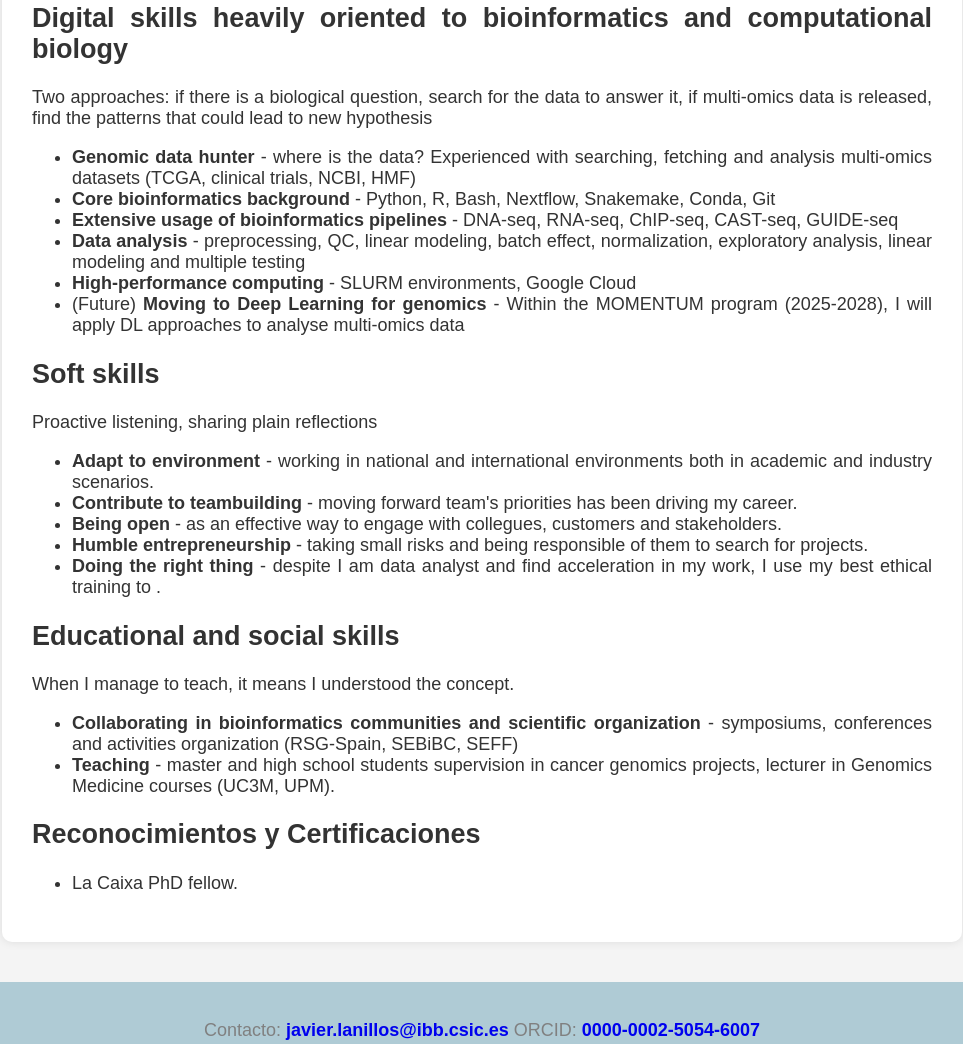
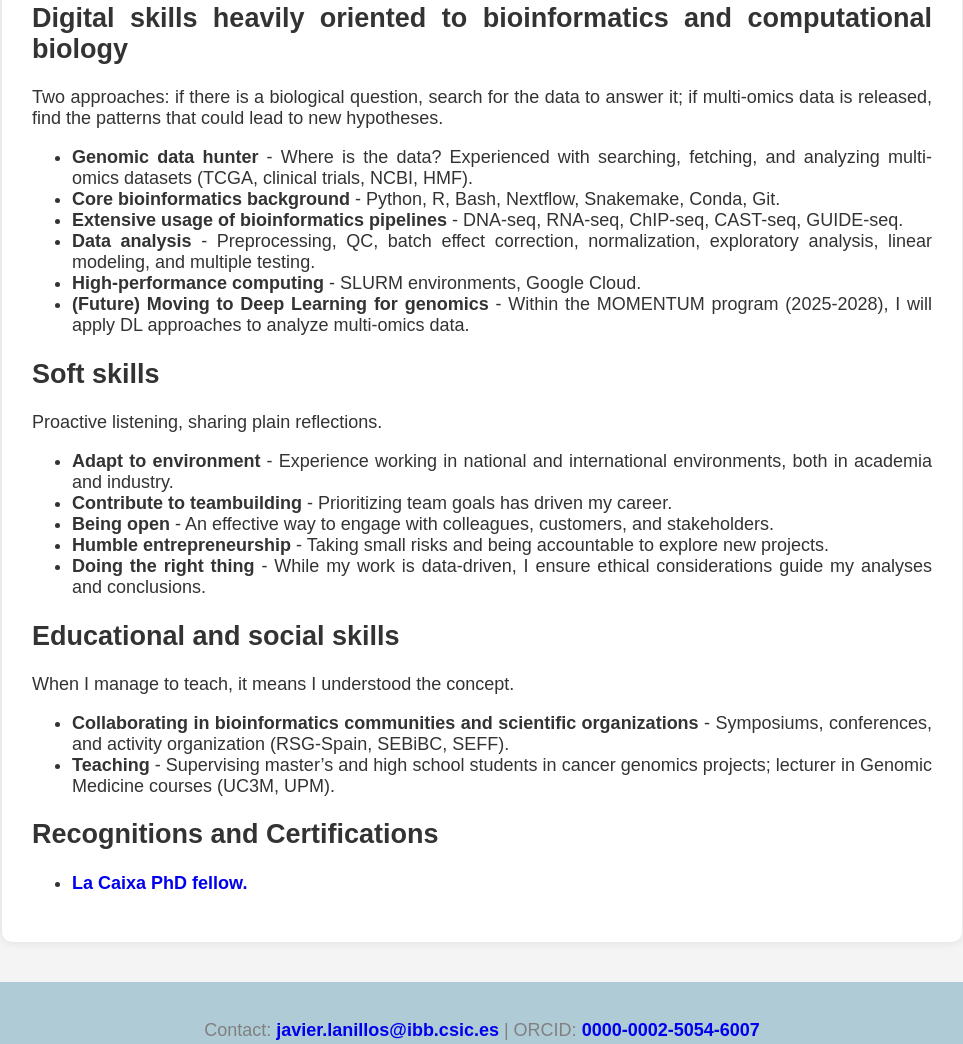
Before and after one commit to jlanillos/jlanillos.github.io, a plain HTML site: page pages/skills.html in a window 1280 px wide. Shown: the part 271-1315 px from the top of the page, without its empty margins (158-1121 px from the left). Drawn offline with Linux system fonts and the light colour scheme; files that its build step writes are made by us from their sources; files whose address does not match are found by name.

Commit message:
reformating and add skills

```diff
--- a/pages/skills.html
+++ b/pages/skills.html
@@ -3,7 +3,7 @@
 <head>
     <meta charset="UTF-8">
     <meta name="viewport" content="width=device-width, initial-scale=1.0">
-    <title style="color: black;">Javier Lanillos-Manchón | Research Digital Portfolio</title>
+    <title>Javier Lanillos-Manchón | Research Digital Portfolio</title>
     <link rel="stylesheet" href="css/style.css">
 </head>
 <body>
@@ -19,30 +19,29 @@
         </nav>
     </header>
 
-
     <main>
         <section>
             <h2>Digital skills heavily oriented to bioinformatics and computational biology</h2>
-            <p>Two approaches: if there is a biological question, search for the data to answer it, if multi-omics data is released, find the patterns that could lead to new hypothesis</p>
+            <p>Two approaches: if there is a biological question, search for the data to answer it; if multi-omics data is released, find the patterns that could lead to new hypotheses.</p>
             <ul>
-                <li><strong>Genomic data hunter</strong> - where is the data? Experienced with searching, fetching and analysis multi-omics datasets (TCGA, clinical trials, NCBI, HMF)</li>
-                <li><strong>Core bioinformatics background</strong> - Python, R, Bash, Nextflow, Snakemake, Conda, Git</li>
-                <li><strong>Extensive usage of bioinformatics pipelines</strong> - DNA-seq, RNA-seq, ChIP-seq, CAST-seq, GUIDE-seq</li>
-                <li><strong>Data analysis</strong> - preprocessing, QC, linear modeling, batch effect, normalization, exploratory analysis, linear modeling and multiple testing </li>
-                <li><strong>High-performance computing</strong> - SLURM environments, Google Cloud</li>
-                <li>(Future) <strong>Moving to Deep Learning for genomics</strong> - Within the MOMENTUM program (2025-2028), I will apply DL approaches to analyse multi-omics data</li>
+                <li><strong>Genomic data hunter</strong> - Where is the data? Experienced with searching, fetching, and analyzing multi-omics datasets (TCGA, clinical trials, NCBI, HMF).</li>
+                <li><strong>Core bioinformatics background</strong> - Python, R, Bash, Nextflow, Snakemake, Conda, Git.</li>
+                <li><strong>Extensive usage of bioinformatics pipelines</strong> - DNA-seq, RNA-seq, ChIP-seq, CAST-seq, GUIDE-seq.</li>
+                <li><strong>Data analysis</strong> - Preprocessing, QC, batch effect correction, normalization, exploratory analysis, linear modeling, and multiple testing.</li>
+                <li><strong>High-performance computing</strong> - SLURM environments, Google Cloud.</li>
+                <li><strong>(Future) Moving to Deep Learning for genomics</strong> - Within the MOMENTUM program (2025-2028), I will apply DL approaches to analyze multi-omics data.</li>
             </ul>
         </section>
 
         <section>
             <h2>Soft skills</h2>
-            <p>Proactive listening, sharing plain reflections</p>
+            <p>Proactive listening, sharing plain reflections.</p>
             <ul>
-                <li><strong>Adapt to environment</strong> - working in national and international environments both in academic and industry scenarios.</li>
-                <li><strong>Contribute to teambuilding</strong> - moving forward team's priorities has been driving my career.</li>
-                <li><strong>Being open</strong> - as an effective way to engage with collegues, customers and stakeholders.</li>
-                <li><strong>Humble entrepreneurship</strong> - taking small risks and being responsible of them to search for projects.</li>
-                <li><strong>Doing the right thing</strong> - despite I am data analyst and find acceleration in my work, I use my best ethical training to .</li>
+                <li><strong>Adapt to environment</strong> - Experience working in national and international environments, both in academia and industry.</li>
+                <li><strong>Contribute to teambuilding</strong> - Prioritizing team goals has driven my career.</li>
+                <li><strong>Being open</strong> - An effective way to engage with colleagues, customers, and stakeholders.</li>
+                <li><strong>Humble entrepreneurship</strong> - Taking small risks and being accountable to explore new projects.</li>
+                <li><strong>Doing the right thing</strong> - While my work is data-driven, I ensure ethical considerations guide my analyses and conclusions.</li>
             </ul>
         </section>
 
@@ -50,22 +49,21 @@
             <h2>Educational and social skills</h2>
             <p>When I manage to teach, it means I understood the concept.</p>
             <ul>
-               <li><strong>Collaborating in bioinformatics communities and scientific organization</strong> - symposiums, conferences and activities organization (RSG-Spain, SEBiBC, SEFF)</li>
-               <li><strong>Teaching</strong> - master and high school students supervision in cancer genomics projects, lecturer in Genomics Medicine courses (UC3M, UPM).</li>
-
+               <li><strong>Collaborating in bioinformatics communities and scientific organizations</strong> - Symposiums, conferences, and activity organization (RSG-Spain, SEBiBC, SEFF).</li>
+               <li><strong>Teaching</strong> - Supervising master’s and high school students in cancer genomics projects; lecturer in Genomic Medicine courses (UC3M, UPM).</li>
             </ul>
         </section>
 
         <section>
-            <h2>Reconocimientos y Certificaciones</h2>
+            <h2>Recognitions and Certifications</h2>
             <ul>
-                <li><a href="https://becarios.fundacionlacaixa.org/es/javier-lanillos-manchon-B004999"></a>La Caixa PhD fellow.</li>
+                <li><a href="https://becarios.fundacionlacaixa.org/es/javier-lanillos-manchon-B004999" target="_blank">La Caixa PhD fellow.</a></li>
             </ul>
         </section>
     </main>
 
     <footer>
-        <p>Contacto: <a href="mailto:javier.lanillos@ibb.csic.es">javier.lanillos@ibb.csic.es</a>  ORCID: <a href="https://orcid.org/0000-0002-5054-6007" target="_blank">0000-0002-5054-6007</a></p>
+        <p>Contact: <a href="mailto:javier.lanillos@ibb.csic.es">javier.lanillos@ibb.csic.es</a> | ORCID: <a href="https://orcid.org/0000-0002-5054-6007" target="_blank">0000-0002-5054-6007</a></p>
         <img src="images/CSIC_LOGO.svg" alt="Kindly generated by Dr. Emilio José" style="display: block; margin: 20px auto; max-width: 200px;">
     </footer>
 </body>
```
Also changed, not shown: pages/publications.html (+1 -1 lines).
